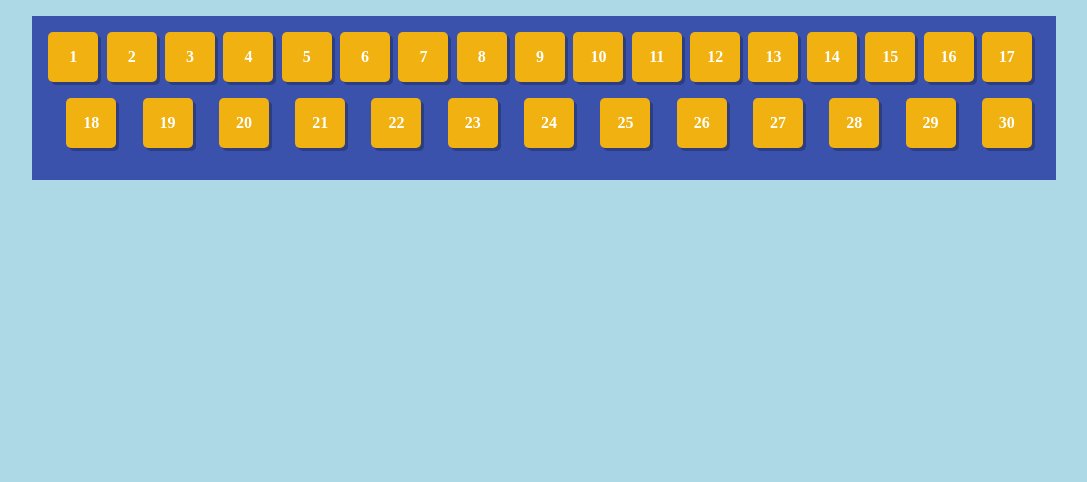
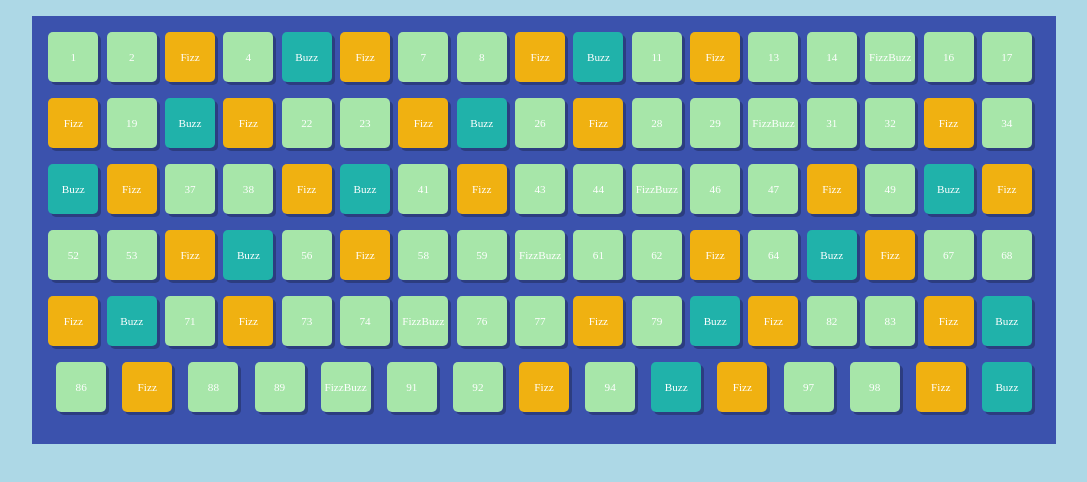
Before and after one commit to eugeniomalavasi/js-fizzbuzz, a plain HTML site: page index.html in a window 1280 px wide. Shown: the whole page, without its empty margins (96-1183 px from the left). Drawn offline with Linux system fonts and the light colour scheme.

Commit message:
fix: added bgClass to have the string to add with classlist

```diff
--- a/css/style.css
+++ b/css/style.css
@@ -27,30 +27,22 @@ body {
     display: flex;
     justify-content: center;
     align-items: center;
-    font-weight: 700;
+    font-size: 0.7rem;
     box-shadow: 3px 3px #00000042;
     border-radius: 5px;
     color: white;
 }
 .buzz {
     background-color: lightseagreen;
-    height: 50px;
-    width: 50px;
-    margin-bottom: 1rem;
 }
 
 .fizz {
     background-color: rgb(240, 177, 17);
-    height: 50px;
-    width: 50px;
-    margin-bottom: 1rem;
+
 }
 
 .buzzfizz {
     background-color: rgb(208, 116, 187);
-    height: 50px;
-    width: 50px;
-    margin-bottom: 1rem;
 }
 
 .number {
--- a/index.html
+++ b/index.html
@@ -8,36 +8,7 @@
 </head>
 <body>
     <div class="container">
-        <div class="square fizz">1</div>
-        <div class="square fizz">2</div>
-        <div class="square fizz">3</div>
-        <div class="square fizz">4</div>
-        <div class="square fizz">5</div>
-        <div class="square fizz">6</div>
-        <div class="square fizz">7</div>
-        <div class="square fizz">8</div>
-        <div class="square fizz">9</div>
-        <div class="square fizz">10</div>
-        <div class="square fizz">11</div>
-        <div class="square fizz">12</div>
-        <div class="square fizz">13</div>
-        <div class="square fizz">14</div>
-        <div class="square fizz">15</div>
-        <div class="square fizz">16</div>
-        <div class="square fizz">17</div>
-        <div class="square fizz">18</div>
-        <div class="square fizz">19</div>
-        <div class="square fizz">20</div>
-        <div class="square fizz">21</div>
-        <div class="square fizz">22</div>
-        <div class="square fizz">23</div>
-        <div class="square fizz">24</div>
-        <div class="square fizz">25</div>
-        <div class="square fizz">26</div>
-        <div class="square fizz">27</div>
-        <div class="square fizz">28</div>
-        <div class="square fizz">29</div>
-        <div class="square fizz">30</div>
+
     </div>
     <script src="./js/script.js"></script>
 </body>
--- a/js/script.js
+++ b/js/script.js
@@ -2,15 +2,28 @@
 // alert("ciao come va?")
 
 // LOGICA
+
 for (let i = 1; i <= 100; i++) {
+    let text;
     if (i % 3 === 0 && i % 5 === 0) { // come prima condizione deve analizzare se i numeri sono divisibili per 3 e per 5 e se si stampa FizzBuzz
-        console.log(i, "FizzBuzz");
+        text = "FizzBuzz";
+        let bgClass = "fizzbuzz";
     } else if (i % 3 === 0) { // analizza se divisibile per 3 e stampa Fizz
-        console.log(i, "Fizz");
+        text = "Fizz";
+        bgClass = "fizz";
     } else if (i % 5 === 0) { // analizza se divisibile per 5 e stampa Buzz
-        console.log(i, "Buzz")
+        text = "Buzz";
+        bgClass = "buzz";
     } else {
-        console.log(i); // se non si verificano le condizioni precedenti stampa il numero
+        text = i;
+        bgClass = "number";
     }
+    // OUTPUT
+    const rowElement = document.querySelector(".container")
+    const boxElem = document.createElement("div");
+    boxElem.innerHTML = text;
+    boxElem.classList.add("square")
+    boxElem.classList.add(bgClass)
+    rowElement.append(boxElem)
+
 }
-// OUTPUT
```
